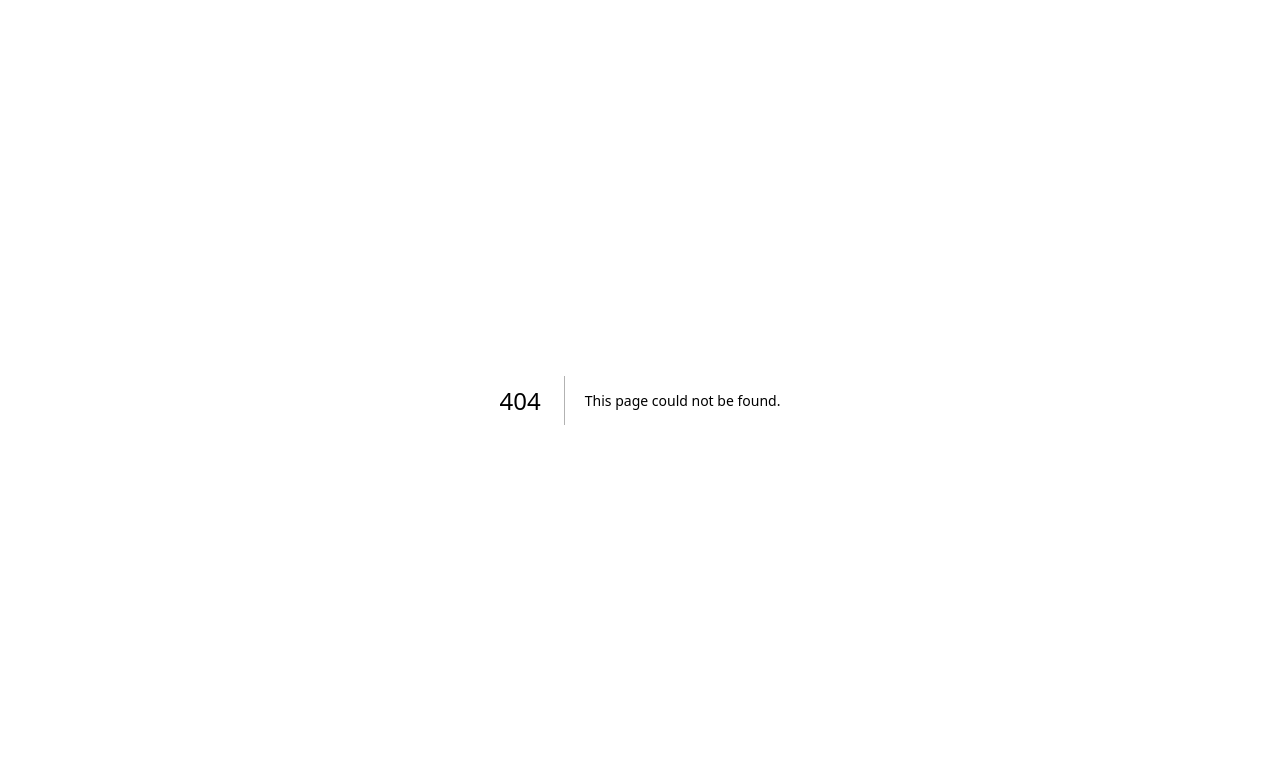
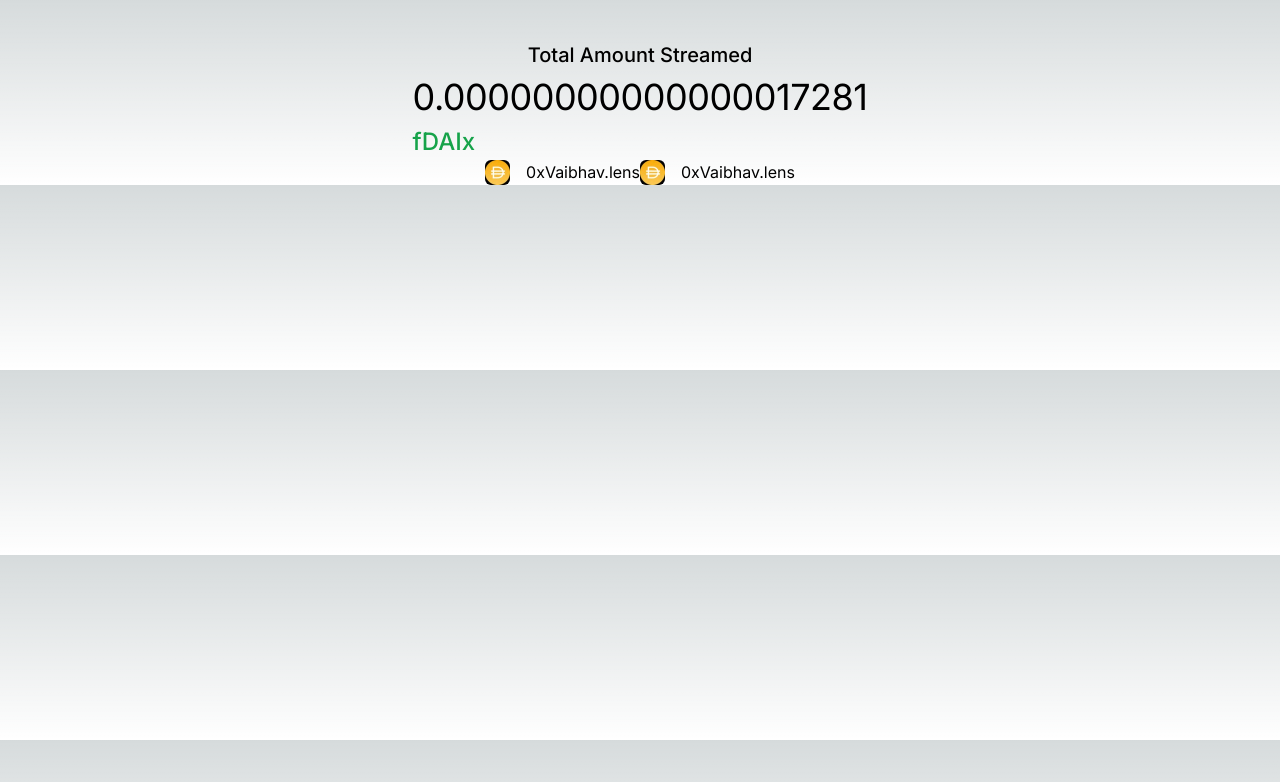
Before and after one commit to VaibhavArora19/december-hack, a Next.js app in the folder frontend/: page /pools/1 in a window 1280 px wide. Before the commit this address had no page. Shown: the top 782 px of the page. Built offline with nearby package versions, Linux system fonts and the light colour scheme.

Commit message:
Added pool detail page

```diff
--- /dev/null
+++ b/frontend/app/pools/[id]/page.tsx
@@ -0,0 +1,7 @@
+import PoolDetails from "@/components/Pool/PoolDetails";
+
+const Pool = () => {
+  return <PoolDetails />;
+};
+
+export default Pool;
--- a/frontend/app/pools/page.tsx
+++ b/frontend/app/pools/page.tsx
@@ -1,5 +1,5 @@
-import Header from "@/components/pools/Header";
-import List from "@/components/pools/List";
+import Header from "@/components/Pool/Header";
+import List from "@/components/Pool/List";
 
 const Pools = () => {
   return (
--- a/frontend/components/pools/List.tsx
+++ b/frontend/components/Pool/List.tsx
@@ -6,17 +6,23 @@ const PoolList = [
     icon: "/DAI-OP.jpg",
     name: "Prize DAI-LY",
     network: "Optimism",
+    address: "0x1",
+    depositedToken: "0x2",
+    prizeToken: "0x3",
   },
   {
     icon: "/WETH-OP.jpg",
     name: "Prize WETH-PWETH",
     network: "Optimism",
+    address: "0x1",
+    depositedToken: "0x2",
+    prizeToken: "0x3",
   },
 ];
 
 const List = () => {
   return (
-    <div className="mt-40 ml-24 grid grid-cols-3 place-content-center">
+    <div className="mt-40 ml-[18%] mb-10 grid grid-cols-3 place-content-center">
       {PoolList.map((pool, index) => (
         <div key={index}>
           <Pool poolInfo={pool} />
--- a/frontend/components/pools/Pool.tsx
+++ b/frontend/components/Pool/Pool.tsx
@@ -1,9 +1,19 @@
+"use client";
+
 import Image from "next/image";
 import { TPoolInfo } from "@/types/PoolInfo";
+import { useRouter } from "next/navigation";
 
 const Pool = ({ poolInfo }: { poolInfo: TPoolInfo }) => {
+  const router = useRouter();
+
   return (
-    <div className="w-[50%] rounded-md bg-gray-900">
+    <div
+      className="w-[50%] rounded-md bg-gray-900 cursor-pointer"
+      onClick={() => {
+        router.push(`/pools/${poolInfo.address}`);
+      }}
+    >
       <div className="mb-4 ml-4 mt-2">
         <Image
           src={poolInfo.icon}
--- /dev/null
+++ b/frontend/components/Pool/PoolDetails.tsx
@@ -0,0 +1,15 @@
+import AmountStreamed from "../Superfluid/AmountStreamed";
+import TxDetails from "../Superfluid/TxDetails";
+
+const PoolDetails = () => {
+  return (
+    <div>
+      <div className="flex justify-center mt-10">
+        <AmountStreamed />
+      </div>
+      <TxDetails />
+    </div>
+  );
+};
+
+export default PoolDetails;
--- /dev/null
+++ b/frontend/components/Superfluid/AmountStreamed.tsx
@@ -0,0 +1,17 @@
+const AmountStreamed = () => {
+  return (
+    <div>
+      <div>
+        <h3 className="text-[1.25rem] font-medium text-center">
+          Total Amount Streamed
+        </h3>
+      </div>
+      <div className="text-[2.25rem] font-normal tracking-[-0.5px] text-center">
+        <h1>0.00000000000000017281</h1>
+      </div>
+      <h2 className="text-[1.5rem] text-green-600 font-medium">fDAIx</h2>
+    </div>
+  );
+};
+
+export default AmountStreamed;
--- /dev/null
+++ b/frontend/components/Superfluid/TxDetails.tsx
@@ -0,0 +1,16 @@
+import UserCard from "./UserCard";
+
+const TxDetails = () => {
+  return (
+    <div className="flex justify-center">
+      <div>
+        <UserCard />
+      </div>
+      <div>
+        <UserCard />
+      </div>
+    </div>
+  );
+};
+
+export default TxDetails;
--- /dev/null
+++ b/frontend/components/Superfluid/UserCard.tsx
@@ -0,0 +1,18 @@
+import Image from "next/image";
+
+const UserCard = () => {
+  return (
+    <div className="flex gap-4">
+      <Image
+        src="/DAI-OP.jpg"
+        alt="user image"
+        width={25}
+        height={25}
+        className="rounded-md"
+      />
+      <h3>0xVaibhav.lens</h3>
+    </div>
+  );
+};
+
+export default UserCard;
--- a/frontend/types/PoolInfo.ts
+++ b/frontend/types/PoolInfo.ts
@@ -2,4 +2,7 @@ export type TPoolInfo = {
   name: string;
   icon: string;
   network: string;
+  address: string;
+  depositedToken: string;
+  prizeToken: string;
 };
```
Also changed, not shown: frontend/components/Pool/Header.tsx (renamed from frontend/components/pools/Header.tsx).
